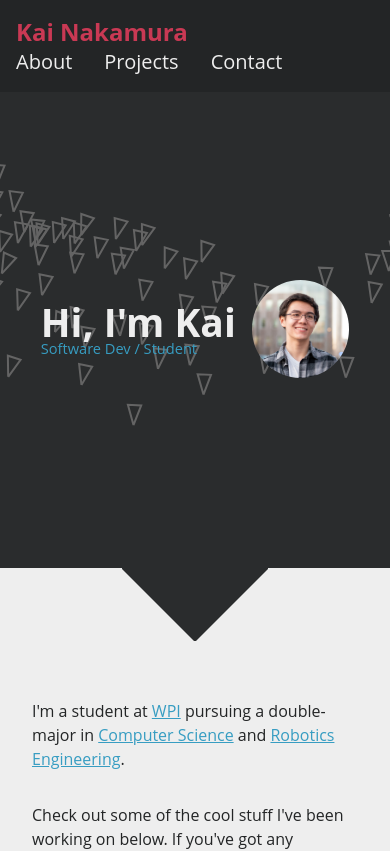
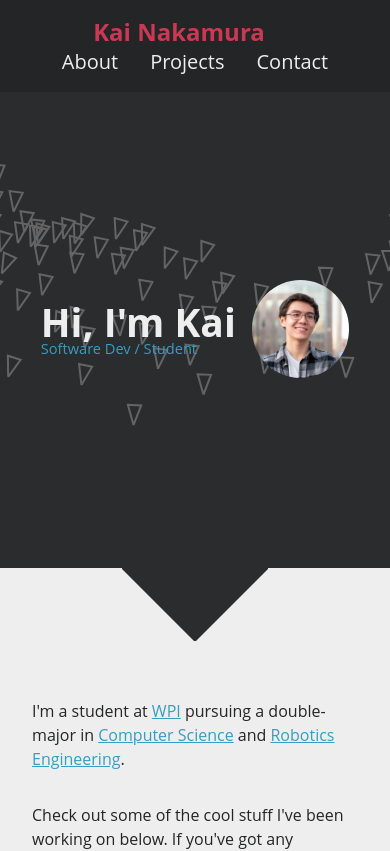
Before and after one commit to KaiNakamura/kainakamura.com, a Next.js app: page / in a window 390 px wide. Shown: the top 851 px of the page. Built offline with nearby package versions, Linux system fonts and the light colour scheme.

Commit message:
Navbar center on small screen size

```diff
--- a/components/NavButton.tsx
+++ b/components/NavButton.tsx
@@ -16,7 +16,7 @@ export default function NavButton({
       href={href}
       className={
         isHome
-          ? "text-2xl font-bold whitespace-nowrap text-red hover:underline"
+          ? "text-2xl font-bold whitespace-nowrap text-red hover:underline pr-8"
           : "text-xl text-white hover:underline hover:text-blue"
       }
       scroll={false}
--- a/components/Navbar.tsx
+++ b/components/Navbar.tsx
@@ -3,7 +3,7 @@ import NavButton from "@components/NavButton";
 export default function NavBar() {
   return (
     <nav className="bg-gray-dark">
-      <div className="max-w-screen-xl flex flex-wrap items-center justify-between mx-auto p-4">
+      <div className="max-w-screen-xl flex flex-wrap mx-auto p-4 items-center justify-center flex-col sm:justify-between sm:flex-row">
         <NavButton text="Kai Nakamura" href="/" isHome />
         <ul className="font-medium flex p-0 rounded-lg flex-row space-x-8">
           <NavButton text="About" href="/#about" />
--- a/hooks/useCanvas.ts
+++ b/hooks/useCanvas.ts
@@ -134,7 +134,7 @@ export const useCanvas = (
       window.removeEventListener("touchend", onMouseUp);
       window.removeEventListener("resize", resize);
     };
-  }, [onMouseMove]);
+  }, [onMouseMove, onMouseDown, onMouseUp, onResize]);
 
   return { canvasRef, canvasParentRef };
 };
```
